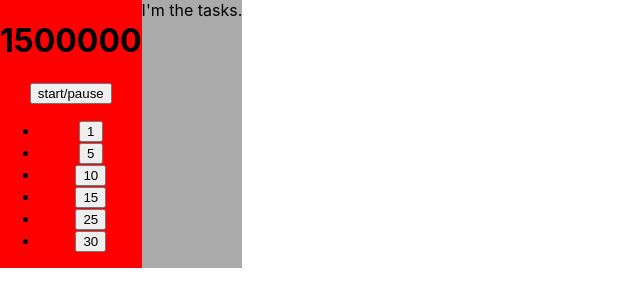
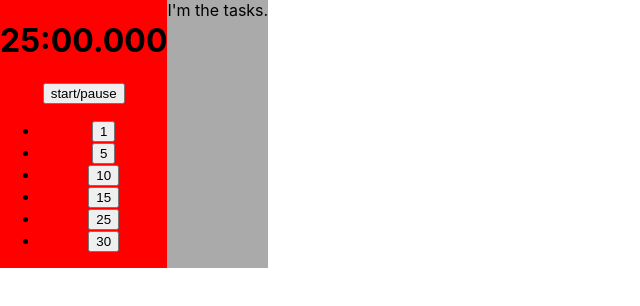
Before and after one commit to AceOfHeart5/TimeManager, a React (Create React App) app: page / in a window 1280 px wide. Shown: the top 306 px of the page, without its empty margins (0-640 px from the left). Built offline with nearby package versions, Linux system fonts and the light colour scheme.

Commit message:
reorganize files

```diff
--- a/src/App.js
+++ b/src/App.js
@@ -1,45 +1,35 @@
 import './App.css';
 import { useState, useEffect } from 'react';
-import Timer from './Timer';
-import Tasks from './Tasks';
+import Pomodoro from './components/Pomodoro';
+import Tasks from './components/Tasks';
 
 // time will be kept in milliseconds
 let prevTime = 0;
+const tick = {
+	value: 0,
+	id: 0
+}
 
 function App() {
 
-	/*
-	Updating the tick should always trigger a re-render. But often the
-	tick value will be the same as the previous tick value. So we wrap
-	the value in this object with a 'change'flag. This effect watches
-	the tick and sets the flag false after changing.
-	*/
-	const [tick, setTick] = useState({value: 0, change: false});
-	useEffect(() => {
-		if (tick.change) {
-			setTick({
-				value: tick.value,
-				change: false
-			})
-		}
-	}, [tick])
+	console.log("app function run: " + tick.id);
+	const [counting, setCounting] = useState(false);
 
 	// On App start, create interval loop.
 	useEffect(() => {
 		prevTime = new Date().getTime();
 		setInterval(() => {
+			//console.log(`Tick ${tick.id}: ${tick.value}`);
 			let current = new Date().getTime();
-			setTick({
-				value: current - prevTime,
-				change: true
-			});
+			tick.value = current - prevTime;
+			tick.id++;
 			prevTime = current;
-		}, 100);
+		}, 1000);
 	}, []);
 
 	return (
 		<div className="App">
-			<Timer tick={tick}></Timer>
+			<Pomodoro tick={tick} count={{counting, setCounting}}></Pomodoro>
 			<Tasks></Tasks>
 		</div>
 	);
--- a/src/Timer.js
+++ /dev/null
@@ -1,47 +0,0 @@
-import { useState, useEffect } from 'react';
-
-let time = 0;
-
-const Timer = ({tick}) => {
-
-    const [counting, setCounting] = useState(false);
-    if (tick.change && counting) {
-        time -= tick.value;
-        if (time < 0) time = 0;
-    }
-
-    // newMins is the new time to set the time in minutes
-    const setTimer = (newMins) => {
-        setCounting(false);
-        time = newMins * 60 * 1000;
-    }
-
-    useEffect(() => {
-        setTimer(25);
-    }, [])
-
-    // setMins is an array of integers representing minute values timer can be set to
-    const getSetButtons = (setMins) => {
-        const result = [];
-        setMins.forEach(min => {
-            result.push(
-                <li key={min}><button onClick={() => setTimer(min)} className="btn-set">{min}</button></li>
-            );
-        });
-        return <ul>{result}</ul>;
-    }
-
-    const toggleAccumulate = () => {
-        setCounting(!counting);
-    }
-
-    return (
-        <div className="timer">
-            <h1 className="display">{time}</h1>
-            <button onClick={toggleAccumulate} className="btn-startpause">start/pause</button>
-            {getSetButtons([1, 5, 10, 15, 25, 30])}
-        </div>
-    );
-}
-
-export default Timer;
--- /dev/null
+++ b/src/components/Pomodoro.js
@@ -0,0 +1,74 @@
+import { useState, useEffect } from 'react';
+
+let tickPrevID = null;
+
+const Pomodoro = ({tick, count}) => {
+
+    console.log("timer function ran");
+    const counting = count.counting;
+    const setCounting = count.setCounting;
+    const [time, setTime] = useState(0);
+    if (tick.id !== tickPrevID && counting) {
+        tickPrevID = tick.id;
+        console.log(time);
+        if (tick.value >= time) {
+            setTime(0);
+        } else {
+            setTime(time - tick.value);
+        }
+    }
+
+    // newMins is the new time to set the time in minutes
+    const setTimer = (newMins) => {
+        setCounting(false);
+        setTime(newMins * 60 * 1000);
+    }
+
+    useEffect(() => {
+        setTimer(25);
+    }, []);
+
+    // setMins is an array of integers representing minute values timer can be set to
+    const getSetButtons = (setMins) => {
+        const result = [];
+        setMins.forEach(min => {
+            result.push(
+                <li key={min}><button onClick={() => setTimer(min)} className="btn-set">{min}</button></li>
+            );
+        });
+        return <ul>{result}</ul>;
+    }
+
+    const toggleAccumulate = () => {
+        setCounting(!counting);
+    }
+
+    const getDisplay = () => {
+        let temp = time;
+        let minutes = Math.floor(temp / 1000 / 60);
+        temp -= (minutes * 60 * 1000);
+        let seconds = Math.floor(temp / 1000);
+        temp -= (seconds * 1000);
+        let milliseconds = temp;
+        minutes = minutes.toLocaleString('en-US', {
+            minimumIntegerDigits: 2
+        });
+        seconds = seconds.toLocaleString('en-US', {
+            minimumIntegerDigits: 2
+        });
+        milliseconds = milliseconds.toLocaleString('en-US', {
+            minimumIntegerDigits: 3
+        })
+        return `${minutes}:${seconds}.${milliseconds}`;
+    }
+
+    return (
+        <div className="timer">
+            <h1 className="display">{getDisplay()}</h1>
+            <button onClick={toggleAccumulate} className="btn-startpause">start/pause</button>
+            {getSetButtons([1, 5, 10, 15, 25, 30])}
+        </div>
+    );
+}
+
+export default Pomodoro;
```
Also changed, not shown: src/other/Timer.js (added, +11 -0 lines), src/components/Tasks.js (renamed from src/Tasks.js).
